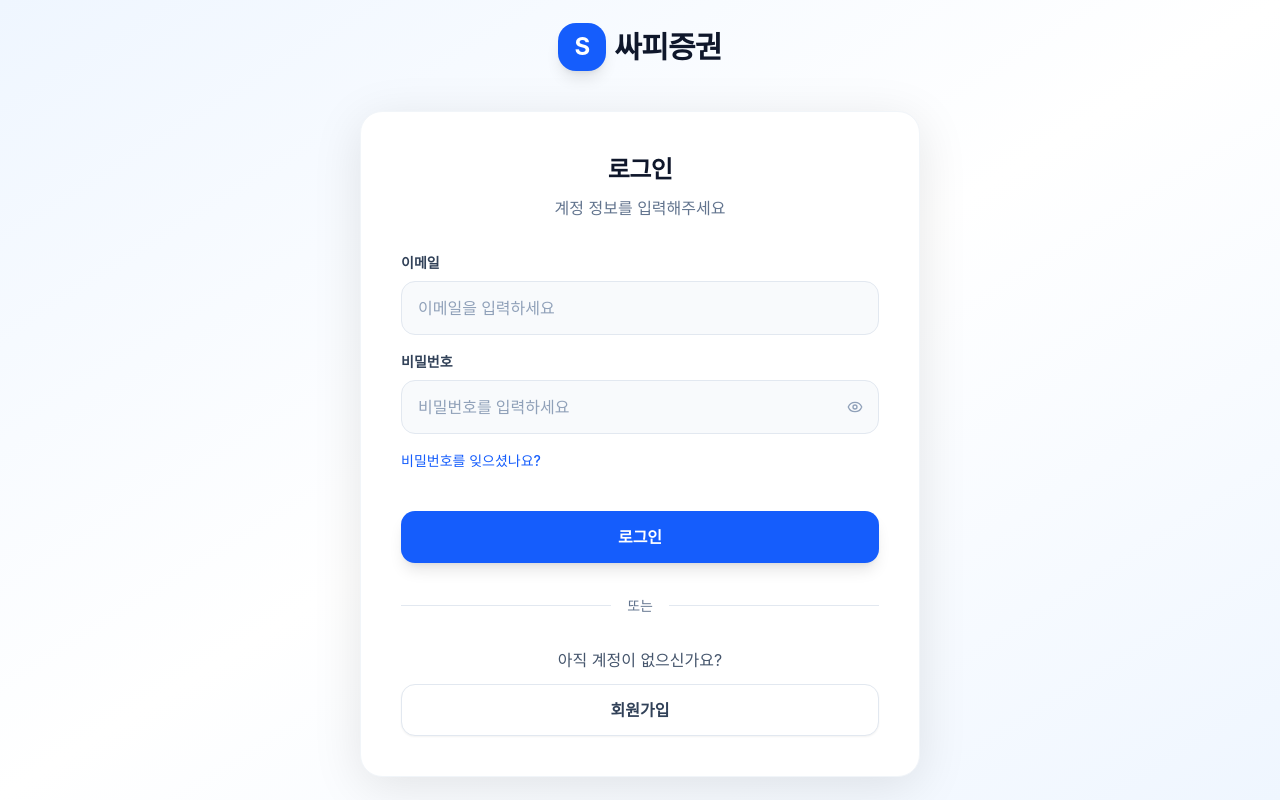
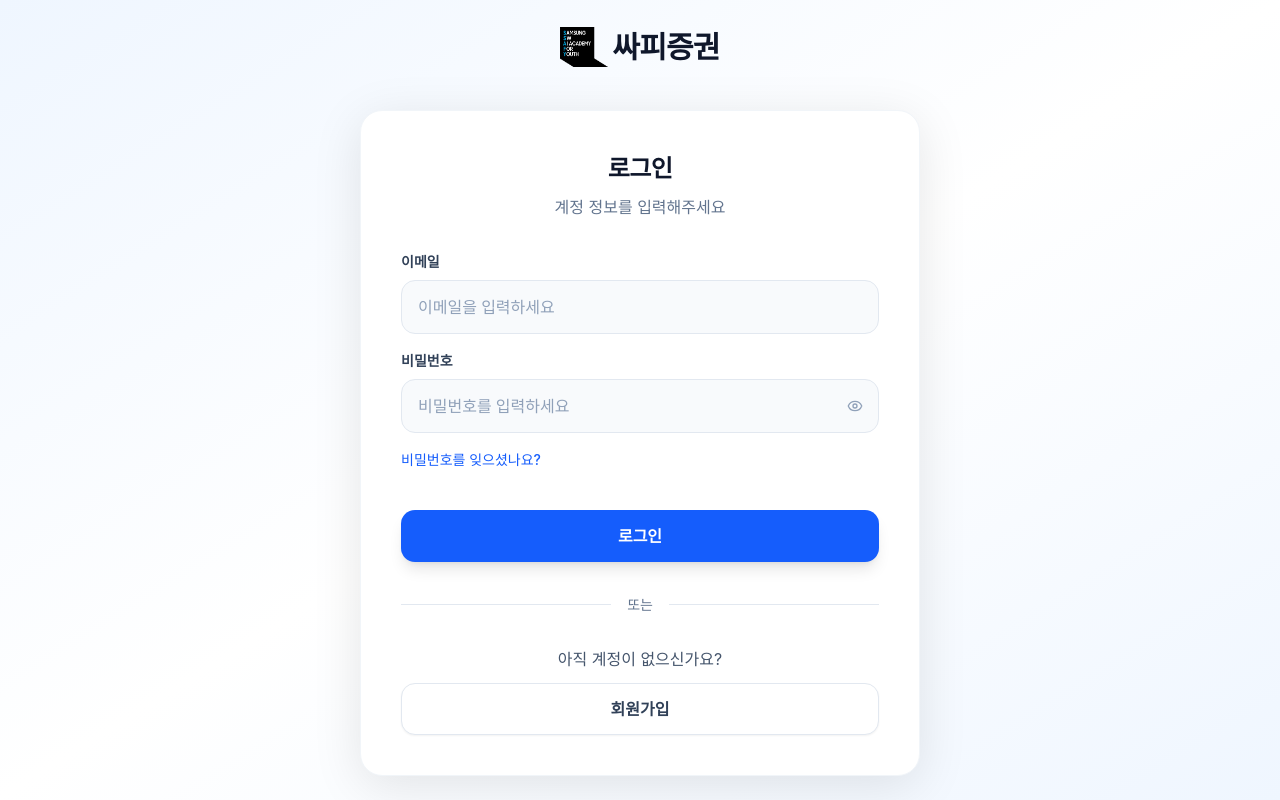
Before and after one commit to 5starss/theseus, a React (Vite) app in the folder frontend/: page /login in a window 1280 px wide. Built offline with nearby package versions, Linux system fonts and the light colour scheme; no server answers.

Commit message:
[feat]: 회원가입 / 로그인 로고 수정

```diff
--- a/frontend/src/pages/LoginPage.tsx
+++ b/frontend/src/pages/LoginPage.tsx
@@ -54,12 +54,10 @@ export default function LoginPage() {
             style={{ backgroundImage: "linear-gradient(148.161deg, rgb(239, 246, 255) 0%, rgb(255, 255, 255) 50%, rgb(239, 246, 255) 100%)" }}
         >
             {/* 헤더 / 로고 (카드 밖 세션) */}
-            <div className="flex items-center gap-2 mb-[40px] z-10 transition-transform hover:scale-105 cursor-pointer" onClick={() => navigate("/")}>
-                <div className="w-[48px] h-[48px] bg-[#155dfc] text-white flex items-center justify-center font-bold rounded-2xl shadow-lg text-2xl">
-                    S
-                </div>
+            <Link to="/" className="flex items-center gap-1 mb-[40px] z-10 transition-transform hover:scale-105 cursor-pointer">
+                <img src="/ssafy_logo.png" alt="ssafy_logo" className="w-12 h-10" />
                 <span className="font-bold text-[30px] tracking-tight text-slate-900">싸피증권</span>
-            </div>
+            </Link>
 
             {/* 로그인 카드 */}
             <div className="w-full max-w-[560px] bg-white rounded-3xl shadow-[0px_10px_50px_0px_rgba(0,0,0,0.1)] border border-slate-100 px-[40px] pt-[40px] pb-[40px] z-10 relative">
--- a/frontend/src/pages/SignupPage.tsx
+++ b/frontend/src/pages/SignupPage.tsx
@@ -69,12 +69,10 @@ export default function SignupPage() {
             style={{ backgroundImage: "linear-gradient(139.619deg, rgb(239, 246, 255) 0%, rgb(255, 255, 255) 50%, rgb(239, 246, 255) 100%)" }}
         >
             {/*헤더 / 로고 (카드 밖 세션) */}
-            <div className="flex items-center gap-2 mb-[40px] z-10 transition-transform hover:scale-105 cursor-pointer" onClick={() => navigate("/")}>
-                <div className="w-[48px] h-[48px] bg-[#155dfc] text-white flex items-center justify-center font-bold rounded-2xl shadow-lg text-2xl">
-                    S
-                </div>
+            <Link to="/" className="flex items-center gap-1 mb-[40px] z-10 transition-transform hover:scale-105 cursor-pointer">
+                <img src="/ssafy_logo.png" alt="ssafy_logo" className="w-12 h-10" />
                 <span className="font-bold text-[30px] tracking-tight text-slate-900">싸피증권</span>
-            </div>
+            </Link>
 
             {/* 회원가입 카드 */}
             <div className="w-full max-w-[560px] bg-white rounded-3xl shadow-[0px_10px_50px_0px_rgba(0,0,0,0.1)] border border-slate-100 px-[40px] pt-[30px] pb-[50px] z-10 relative">
```
